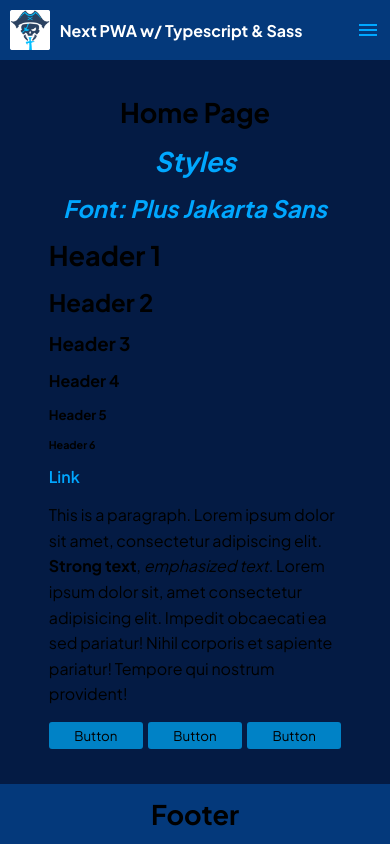
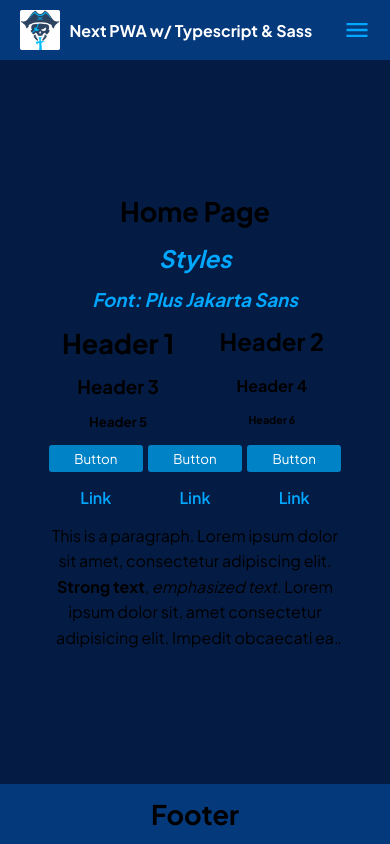
Before and after one commit to strawhat19/Piratechs-Next-PWA-Template-2025, a Next.js app: page / in a window 390 px wide. Built offline with nearby package versions, Linux system fonts and the light colour scheme.

Commit message:
v0.1.9: Mobile Menu Adjustments Attempt 3

```diff
--- a/package.json
+++ b/package.json
@@ -1,6 +1,6 @@
 {
   "name": "piratechs-next-pwa-template-2025",
-  "version": "0.1.7",
+  "version": "0.1.9",
   "private": true,
   "scripts": {
     "dev": "next dev",
--- a/public/styles/_responsiveness.scss
+++ b/public/styles/_responsiveness.scss
@@ -54,7 +54,7 @@ html {
     body {
         &:has(.menuExpanded) {
             header {
-                height: 128px;
+                height: 148px;
                 grid-gap: 10px !important;
                 padding-bottom: var(--space);
             }
@@ -74,11 +74,11 @@ html {
                         align-items: stretch;
                         flex-direction: column;
                         .navigationLink {
-                            padding: 5px 20px;
+                            padding: 10px 25px;
                             transition: var(--transition);
                             border-top: 1px solid var(--main);
                             a {
-                                grid-gap: 22px;
+                                grid-gap: 20px;
                                 transition: var(--transition);
                             }
                             svg {
@@ -126,6 +126,23 @@ html {
         .medFont {
             font-size: 14px;
         }
+        header {
+            .headerInner {
+                width: 90% !important;
+                min-width: 90% !important;
+                max-width: 90% !important;
+                .headerEnd {
+                    align-self: stretch;
+                    .menuToggle {
+                        height: 100%;
+                        .menuToggleIcon {
+                            height: 100%;
+                            font-size: 28px !important;
+                        }
+                    }
+                }
+            }
+        }
         .mobileNav {
             ul {
                 grid-gap: 0;
--- a/public/styles/_theme.scss
+++ b/public/styles/_theme.scss
@@ -36,6 +36,9 @@
 
 body {
     --background: var(--bg);
+    header, footer {
+        background: var(--bg);
+    }
 }
 
 main {
@@ -112,6 +115,7 @@ button {
 
     @extend .flexContainer;
 
+    color: white;
     background: var(--color);
     transition: var(--transition);
     &:hover {
--- a/public/styles/_utility.scss
+++ b/public/styles/_utility.scss
@@ -37,6 +37,10 @@
 .justifyEnd {
     justify-items: flex-end;
     justify-content: flex-end;
+}
+
+.textAlignCenter {
+    text-align: center;
 }
 
 .center {
@@ -105,10 +109,21 @@
 }
 
 .lineClamp1 {
-    line-clamp: 1;
+    --lines: 1;
     overflow: hidden;
     display: -webkit-box;
-    -webkit-line-clamp: 1;
     text-overflow: ellipsis;
+    line-clamp: var(--lines);
     -webkit-box-orient: vertical;
+    -webkit-line-clamp: var(--lines);
 }
+
+.lineClamp2 { @extend .lineClamp1; --lines: 2; transition: var(--transition); }
+.lineClamp3 { @extend .lineClamp1; --lines: 3; transition: var(--transition); }
+.lineClamp4 { @extend .lineClamp1; --lines: 4; transition: var(--transition); }
+.lineClamp5 { @extend .lineClamp1; --lines: 5; transition: var(--transition); }
+.lineClamp6 { @extend .lineClamp1; --lines: 6; transition: var(--transition); }
+.lineClamp7 { @extend .lineClamp1; --lines: 7; transition: var(--transition); }
+.lineClamp8 { @extend .lineClamp1; --lines: 8; transition: var(--transition); }
+.lineClamp9 { @extend .lineClamp1; --lines: 9; transition: var(--transition); }
+.lineClamp10 { @extend .lineClamp1; --lines: 10; transition: var(--transition); }
--- a/src/app/components/nav/nav.tsx
+++ b/src/app/components/nav/nav.tsx
@@ -12,6 +12,7 @@ export default function Nav({ iconSize = 24, className = `navComponent` }) {
     return (
         <nav className={`container ${className}`}>
             <ul className={`container row justifyEnd`}>
+                {className != `mobileNav` && (
                     <li className={`menuToggle showOnMobile`}>
                         {menuExpanded ? (
                             <Close
@@ -27,6 +28,7 @@ export default function Nav({ iconSize = 24, className = `navComponent` }) {
                             />
                         )}
                     </li>
+                )}
                 <li className={`navigationLink hideOnMobile`}>
                     <Link href={`/about`} className={`medFont colorwhite flexContainer`}>
                         <InfoIcon className={`linkHover`} style={{ fontSize: iconSize }} />
--- a/src/app/components/sections/styles/styles.tsx
+++ b/src/app/components/sections/styles/styles.tsx
@@ -1,39 +1,66 @@
-import { constants } from "@/shared/scripts/constants";
+'use client';
+
+import { useContext } from 'react';
+import { State } from '../../container/container';
+import { constants } from '@/shared/scripts/constants';
 
 export default function Styles() {
+    let { menuExpanded } = useContext<any>(State);
     return (
         <section className={`typography flex column gap15 w75 mxauto`}>
-            <h1 className={`center main`}>
+            <h2 className={`center main`}>
                 <i>Styles</i>
-            </h1>
-
-            <h2 className={`center main`}>
-                <i>Font: {constants?.fonts?.sansSerif?.plusJakartaSans}</i>
             </h2>
 
-            <h1>Header 1</h1>
-            <h2>Header 2</h2>
-            <h3>Header 3</h3>
-            <h4>Header 4</h4>
-            <h5>Header 5</h5>
-            <h6>Header 6</h6>
+            <h3 className={`center main`}>
+                <i>Font: {constants?.fonts?.sansSerif?.plusJakartaSans}</i>
+            </h3>
 
-            <a href={`#`}>
-                Link
-            </a>
-
-            <p>
-                This is a paragraph. Lorem ipsum dolor sit amet, consectetur adipiscing elit.
-                <strong> Strong text</strong>, <em>emphasized text</em>. Lorem ipsum dolor sit, amet consectetur adipisicing elit. Impedit obcaecati ea sed pariatur! Nihil corporis et sapiente pariatur! Tempore qui nostrum provident!
-            </p>
-
-            {/* <small>This is small text.</small> */}
+            <div className={`headers grid gap15`} style={{ gridTemplateColumns: `repeat(2, 1fr)` }}>
+                <h1 className={`center`}>
+                    Header 1
+                </h1>
+                <h2 className={`center`}>
+                    Header 2
+                </h2>
+                <h3 className={`center`}>
+                    Header 3
+                </h3>
+                <h4 className={`center`}>
+                    Header 4
+                </h4>
+                <h5 className={`center`}>
+                    Header 5
+                </h5>
+                <h6 className={`center`}>
+                    Header 6
+                </h6>
+            </div>
 
             <div className={`buttons grid gridRow gap5 alignCenter`}>
                 <button>Button</button>
                 <button>Button</button>
                 <button>Button</button>
             </div>
+
+            <div className={`links grid gridRow gap5 alignCenter`}>
+                <a href={`#`} className={`center`}>
+                    Link
+                </a>
+                <a href={`#`} className={`center`}>
+                    Link
+                </a>
+                <a href={`#`} className={`center`}>
+                    Link
+                </a>
+            </div>
+
+            <p className={`center textAlignCenter ${menuExpanded ? `lineClamp3` : `lineClamp5`}`}>
+                This is a paragraph. Lorem ipsum dolor sit amet, consectetur adipiscing elit.
+                <strong> Strong text</strong>, <em>emphasized text</em>. Lorem ipsum dolor sit, amet consectetur adipisicing elit. Impedit obcaecati ea sed pariatur! Nihil corporis et sapiente pariatur! Tempore qui nostrum provident!
+            </p>
+
+            {/* <small>This is small text.</small> */}
 
             {/* <ul>
                 <li>Unordered list item 1</li>
```
Lines whose indentation alone changed are shown as unchanged.
